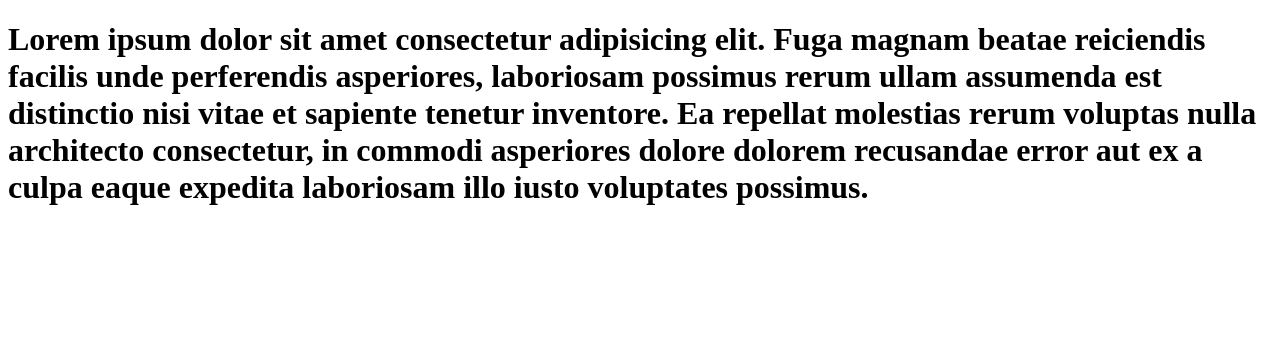
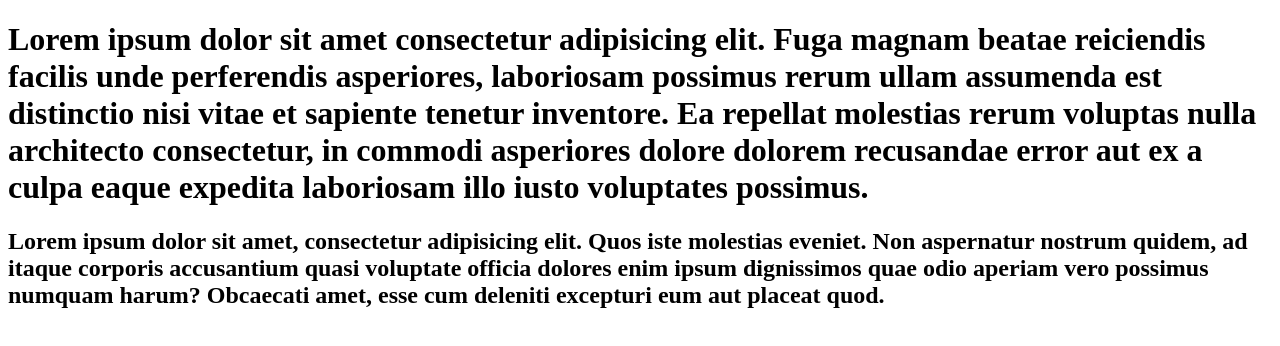
Before and after one commit to abhi5heksah/Git-Practise, a website: page index.html in a window 1280 px wide. Drawn offline with Linux system fonts and the light colour scheme.

Commit message:
update the readme and index.html

```diff
--- a/index.html
+++ b/index.html
@@ -9,5 +9,6 @@
     <h1>
         Lorem ipsum dolor sit amet consectetur adipisicing elit. Fuga magnam beatae reiciendis facilis unde perferendis asperiores, laboriosam possimus rerum ullam assumenda est distinctio nisi vitae et sapiente tenetur inventore. Ea repellat molestias rerum voluptas nulla architecto consectetur, in commodi asperiores dolore dolorem recusandae error aut ex a culpa eaque expedita laboriosam illo iusto voluptates possimus.
     </h1>
+    <h2>Lorem ipsum dolor sit amet, consectetur adipisicing elit. Quos iste molestias eveniet. Non aspernatur nostrum quidem, ad itaque corporis accusantium quasi voluptate officia dolores enim ipsum dignissimos quae odio aperiam vero possimus numquam harum? Obcaecati amet, esse cum deleniti excepturi eum aut placeat quod.</h2>
 </body>
 </html>
```
Also changed, not shown: README.md.
